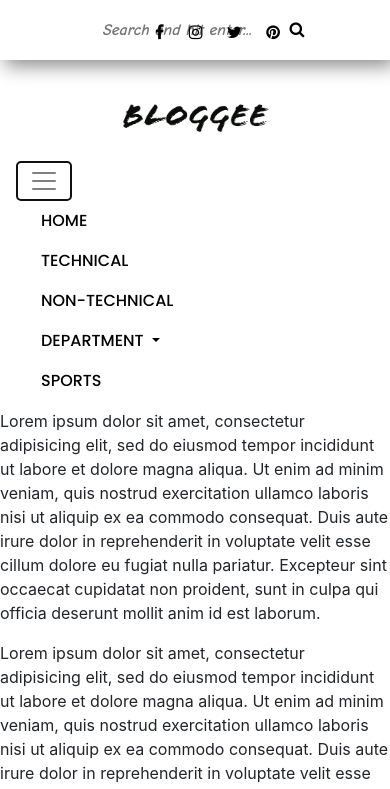
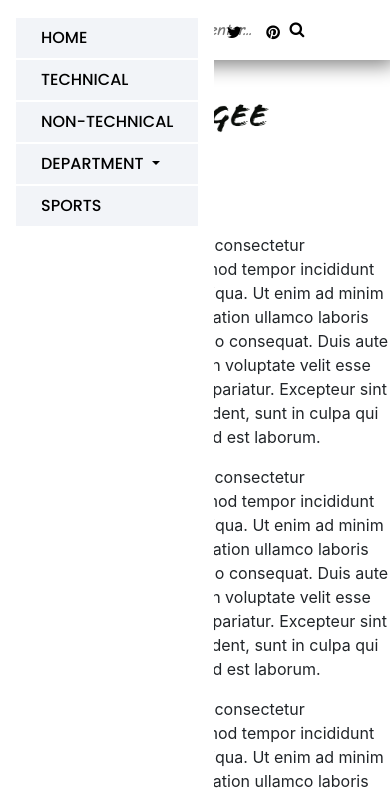
Before and after one commit to SankalpKadam/Blog_Website, a plain HTML site: page index.html in a window 390 px wide. Both pictures are taken after a click on the button 44 px from the left and 181 px from the top of the page. Shown: the top 789 px of the page. Drawn offline with nearby package versions, Linux system fonts and the light colour scheme.

Commit message:
Achieved the mobile menu effect i.esidebar slide-in

```diff
--- a/CSS/styles.css
+++ b/CSS/styles.css
@@ -79,7 +79,7 @@ body{
 }
 @media (max-width:991px) {
   #Main-Menu #navbarNavDropdown ul{
-    animation:translator 1s;
+    animation:translator 0.6s;
   }
   @keyframes translator {
     from{
@@ -89,6 +89,40 @@ body{
       transform: translate(0px,0px);
     }
   }
+}
+@media (max-width:991px) {
+  .mobileMenu{
+    position: fixed;
+    top: 0;
+    bottom: 0;
+    left: 0;
+    margin: auto;
+    transform: translateX(-100%);
+    transition: all ease 0.25s;
+    background-color: white;
+
+  }
+  .open{
+    transform: translateX(0);
+  }
+  .navbar-nav{
+    overflow-y: auto;
+  }
+  #navbarNavDropdown .navbar-nav li{
+    background-color: #f2f4f8;
+    margin-top: 2px;
+  }
+  /*.open{
+    animation: translator 1s;
+  }
+  @keyframes translator {
+    from{
+      transform: translateX(-100%);
+    }
+    to{
+      transform: translateX(0);
+    }
+  }*/
 }
 
 #Main-Menu nav #navbarNavDropdown .navbar-nav li a:hover{
--- a/JS/navbar-style.js
+++ b/JS/navbar-style.js
@@ -31,4 +31,9 @@ window.addEventListener("scroll",function () {
     header.classList.add('d-none')
     mainmenu.classList.remove('navbaranim')
   }
-})
+});
+$(document).ready(function () {
+  $(".navbar-toggler").on("click",function () {
+    $(".mobileMenu").toggleClass("open");
+  });
+});
--- a/index.html
+++ b/index.html
@@ -42,15 +42,15 @@
     </div>
     <!--Main Menu-->
     <div id="Main-Menu" class="sticky-top">
-      <nav class="navbar sticky-top navbar-expand-lg navbar-light" id="MenuBar">
-        <a class="navbar-brand mx-auto d-none inside-navbar-brand" id="inside-navbar-brand" href="index.html">
+      <nav class="navbar sticky-top navbar-expand-lg navbar-light justify-content-sm-start" id="MenuBar">
+        <a class="navbar-brand d-none inside-navbar-brand ml-lg-0 ml-2 mr-auto" id="inside-navbar-brand" href="index.html">
           <img src="Images/bloggee.png" width="161px" height="30px" alt="logo" loading="lazy">
         </a>
-        <button class="navbar-toggler" type="button" data-toggle="collapse" data-target="#navbarNavDropdown" aria-controls="navbarNavDropdown" aria-expanded="false" aria-label="Toggle navigation">
+        <button class="navbar-toggler align-self-start p-3" type="button">
           <span class="navbar-toggler-icon"></span>
         </button>
-        <div class="collapse navbar-collapse" id="navbarNavDropdown">
-          <ul class="navbar-nav mx-auto">
+        <div class="collapse navbar-collapse mobileMenu d-flex flex-column flex-lg-row flex-xl-row justify-content-lg-end p-3 p-lg-0 mt-7 mt-lg-0" id="navbarNavDropdown">
+          <ul class="navbar-nav mx-lg-auto align-self-stretch">
             <li class="nav-item active">
               <a class="nav-link" href="#">HOME <span class="sr-only">(current)</span></a>
             </li>
```
